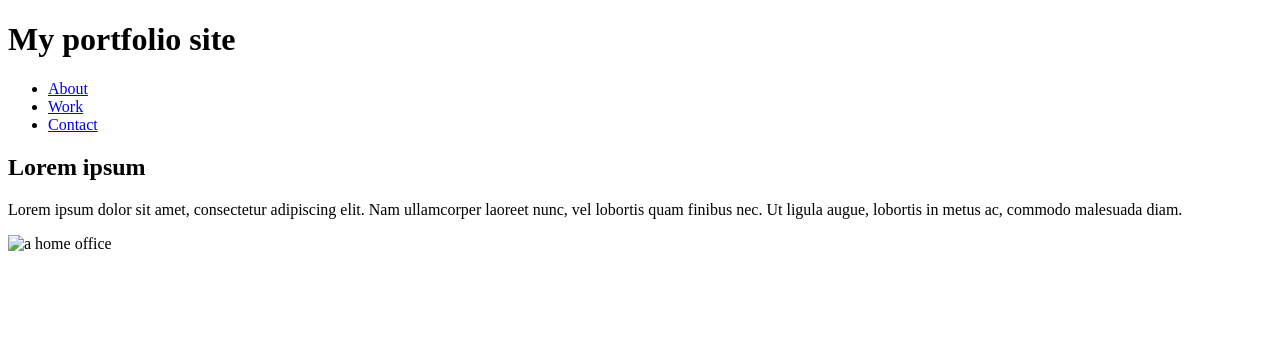
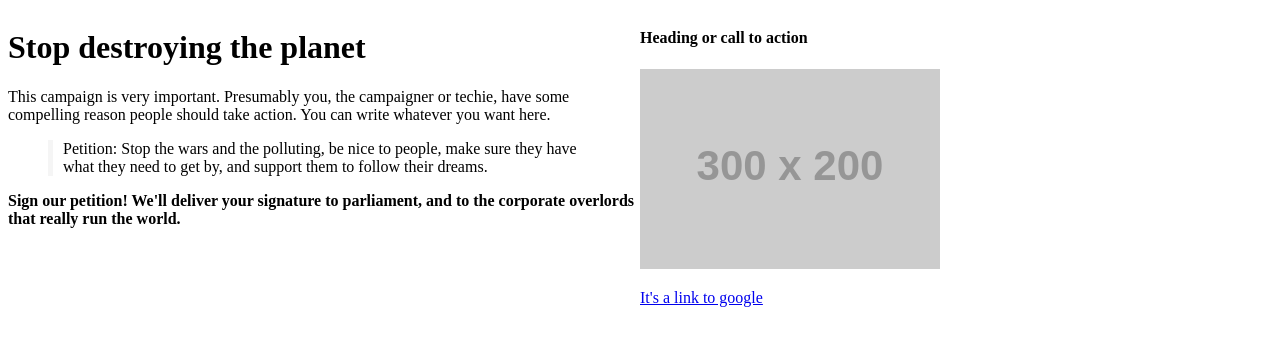
Before and after one commit to the-open/learn-to-code-examples, a plain HTML site: page index.html in a window 1280 px wide. Drawn offline with Linux system fonts and the light colour scheme; placeholder pictures from the web are drawn by us.

Commit message:
Add lesson 1 content

```diff
--- a/index.html
+++ b/index.html
@@ -2,44 +2,30 @@
 <html>
   <head>
     <title>
-      My portfolio site
+      My Campaign To Save The World
     </title>
   </head>
+  <body>
 
-  <body>
-    <header>
-      <h1>My portfolio site</h1>
+    <div style="width: 50%; float: left">
+      <h1>Stop destroying the planet</h1>
+      <p>This campaign is very important. Presumably you, the campaigner or
+      techie, have some compelling reason people should take action. You can
+      write whatever you want here.</p>
+      <blockquote style="border-left: 5px solid whitesmoke; padding-left: 10px">
+        Petition: Stop the wars and the polluting, be nice to people, make
+        sure they have what they need to get by, and support them to follow
+        their dreams.
+      </blockquote>
+      <p><strong>Sign our petition! We'll deliver your signature to parliament,
+      and to the corporate overlords that really run the world.</strong></p>
+    </div>
 
-      <nav>
-        <ul>
-          <li>
-            <a href=“about.html”>
-              About
-            </a>
-          </li>
-          <li>
-            <a href=“work.html”>
-              Work
-            </a>
-          </li>
-          <li>
-            <a href=“contact.html”>
-              Contact
-            </a>
-          </li>
-        </ul>
-      </nav>
-    </header>
+    <div style="width: 50%; float: left">
+      <h4>Heading or call to action</h4>
+      <img src="https://placehold.it/300x200" alt="An intentionally blank image">
+      <p><a href="https://google.com">It's a link to google</a></p>
+    </div>
 
-    <main>
-      <div>
-        <h2>Lorem ipsum</h2>
-        <p>Lorem ipsum dolor sit amet, consectetur adipiscing elit. Nam ullamcorper laoreet nunc, vel lobortis quam finibus nec. Ut ligula augue, lobortis in metus ac, commodo malesuada diam.</p>
-      </div>
-
-      <div>
-        <img src="assets/img/image.jpg" alt="a home office" />
-      </div>
-    </main>
   </body>
 </html>
```
